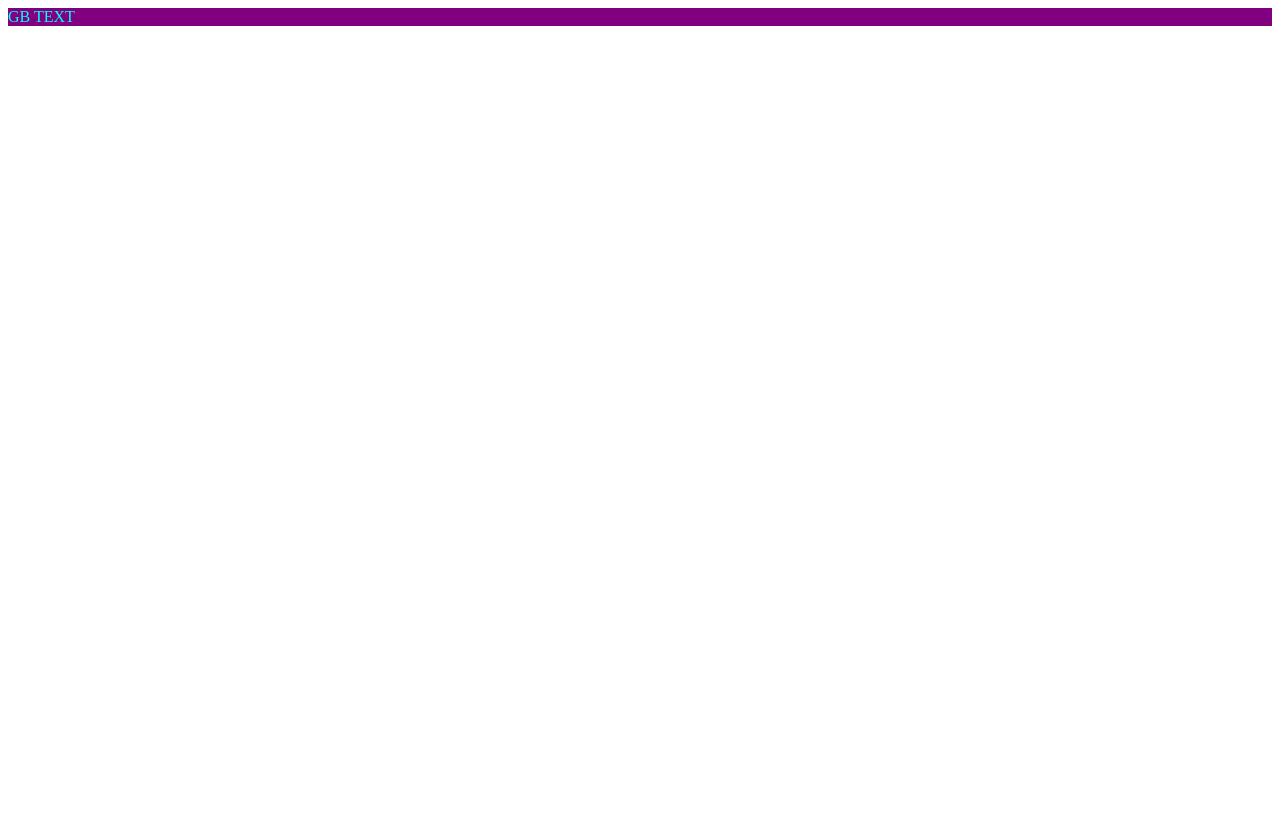
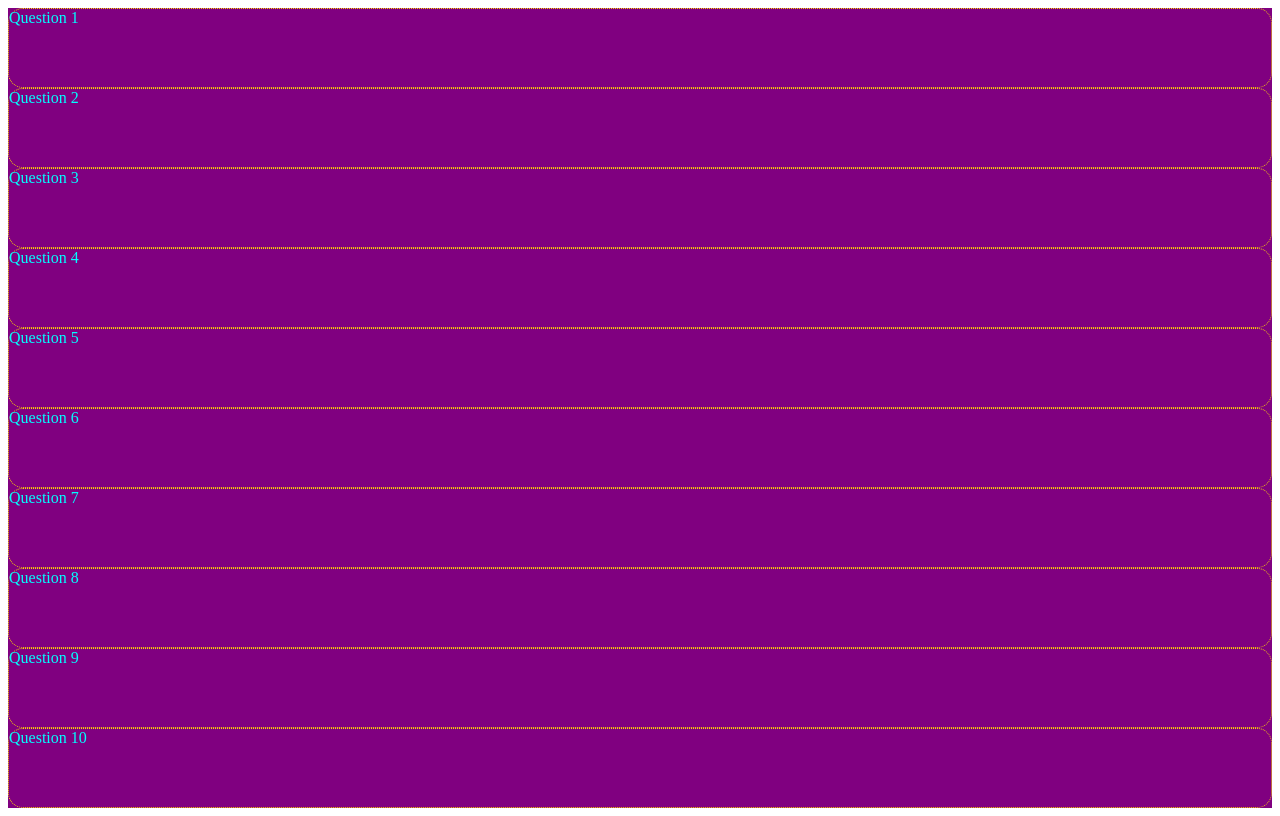
Before and after one commit to nygeiger/PopKulture, a React (Vite) app: page / in a window 1280 px wide. Built offline with nearby package versions, Linux system fonts and the light colour scheme.

Commit message:
Rename files + temporary default questions for initial styling

```diff
--- /dev/null
+++ b/src/components/category/Categories.css
@@ -0,0 +1,6 @@
+.category {
+    border-width: 1px;
+    border-radius: 15px;
+    border-color: gold;
+    border-style: dotted;
+}
--- /dev/null
+++ b/src/components/category/Categories.tsx
@@ -0,0 +1,14 @@
+import "./Categories.css"
+
+interface CategoryProps {
+    title: string
+    questions?: string[] // Probably end up being an object
+}
+
+export default function Category(props: CategoryProps) {
+    return (
+        <div className="category">
+            {props.title}
+        </div>
+    )
+}
--- a/src/components/game-board/GameBoard.css
+++ b/src/components/game-board/GameBoard.css
@@ -1,4 +1,6 @@
 .gameBoard {
     background-color:purple;
     color: aqua;
+    display: grid;
+    height: 100vh;
 }
--- a/src/components/game-board/GameBoard.tsx
+++ b/src/components/game-board/GameBoard.tsx
@@ -1,13 +1,13 @@
-import "./GameBoard.css"
+import { getDefaultCategories } from "../../lib/actions";
+import Category from "../category/Categories";
+import "./GameBoard.css";
 
 interface GameboardProps {
-    gameboardText: string
+  gameboardText: string;
 }
 
 export default function GameBoard(props: GameboardProps) {
-    return (
-    <div className={`gameBoard`}>
-    {props.gameboardText}
-    </div>
-    )
+    const questions = getDefaultCategories();
+    console.log("Defualt Questions -->\n" + questions.toString());
+  return <div className={`gameBoard`}>{questions.map((e, i) => <Category key={i} title={e}/>)}</div>;
 }
--- /dev/null
+++ b/src/lib/actions.ts
@@ -0,0 +1,7 @@
+export function getDefaultCategories() {
+    return Array.from({length: 10}).map((_, i) => `Question ${i + 1}`);
+}
+
+export function getDefaultQuestions() {
+    return Array(10).map((_, i) => `Question ${i + 1}`);
+}
--- a/src/main.tsx
+++ b/src/main.tsx
@@ -3,12 +3,12 @@ import { createRoot } from 'react-dom/client'
 import './index.css'
 import App from './App.tsx'
 
+createRoot(document.getElementById('root')!).render(
+  <StrictMode>
+    <App />
+  </StrictMode>,
+)
+
 // createRoot(document.getElementById('root')!).render(
-//   <StrictMode>
 //     <App />
-//   </StrictMode>,
 // )
-
-createRoot(document.getElementById('root')!).render(
-    <App />
-)
```
Also changed, not shown: src/components/question/Question.tsx (added, +9 -0 lines), src/components/categories/Categories.tsx (deleted), src/components/question/Question.css (added).
